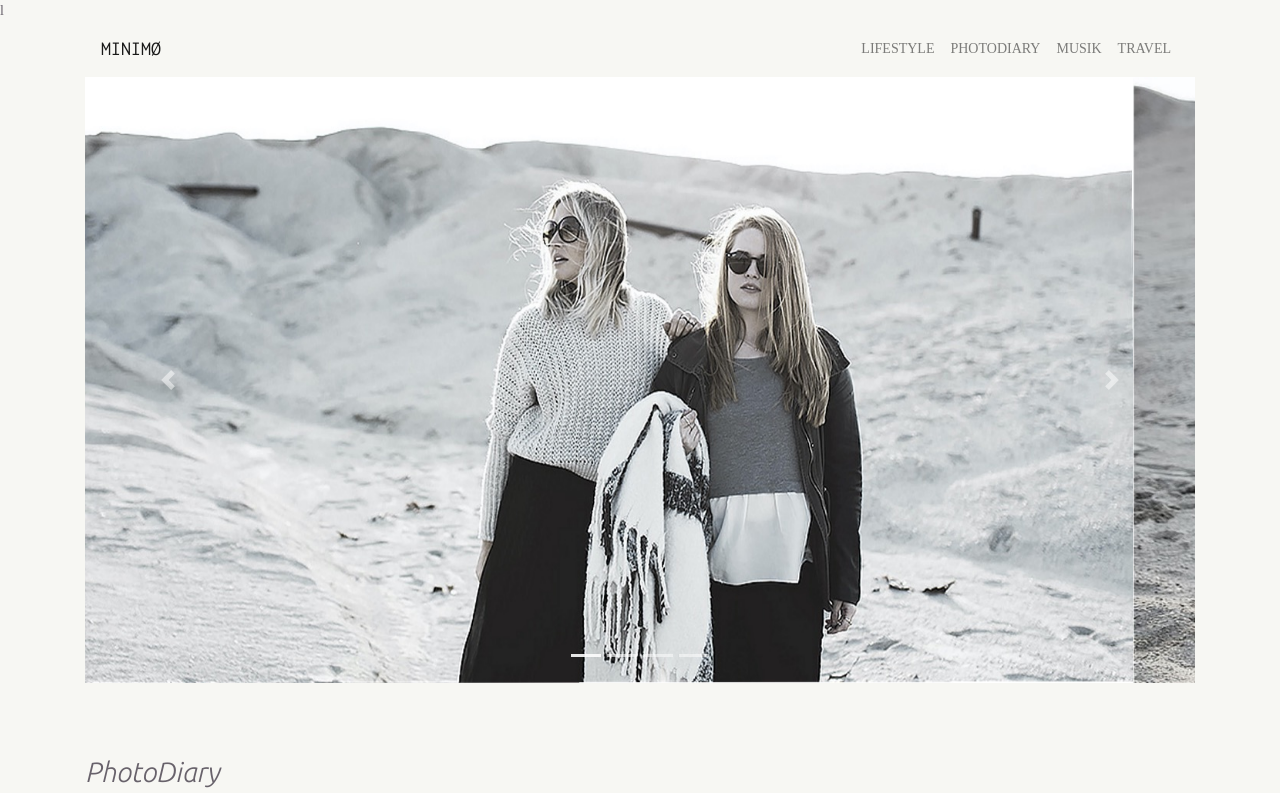
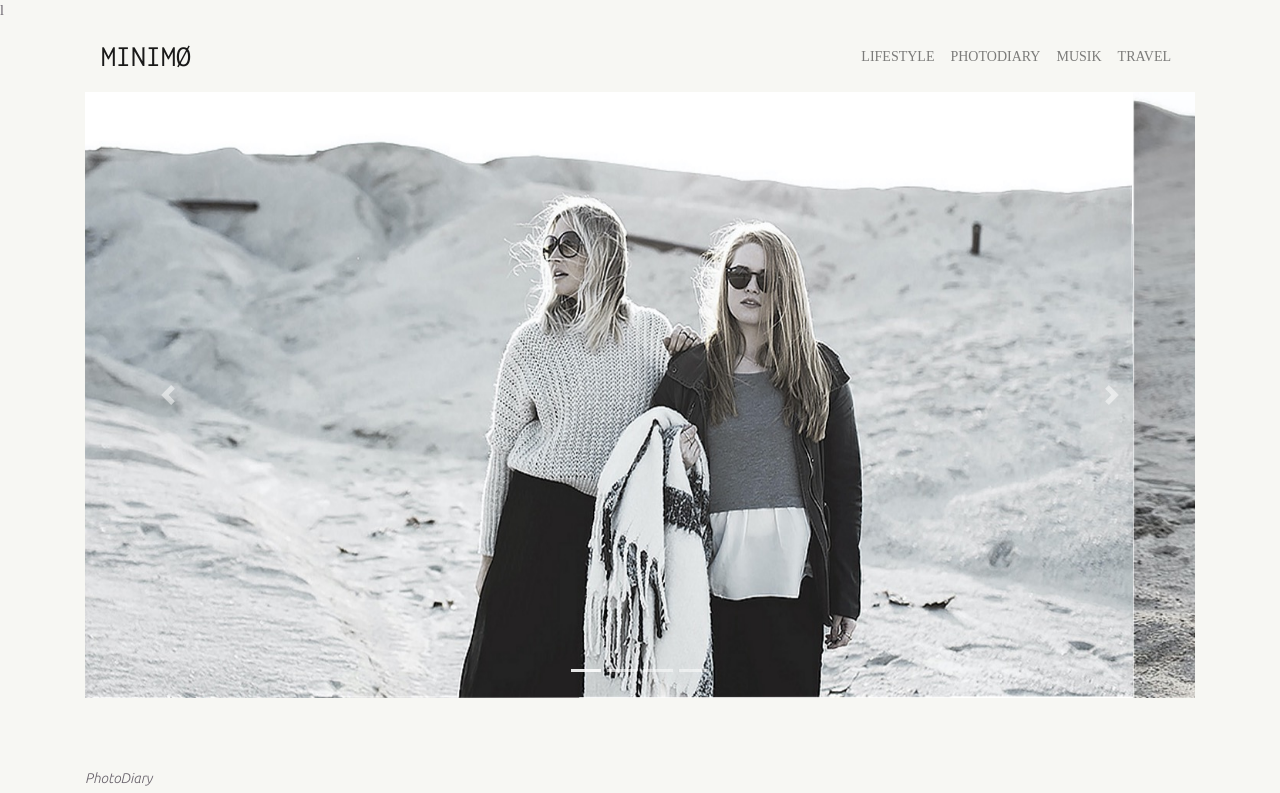
Before and after one commit to SofyaPim/BootstrapProject1, a plain HTML site: page index.html in a window 1280 px wide. Shown: the top 793 px of the page. Drawn offline with nearby package versions, Linux system fonts and the light colour scheme; a web font is replaced by a local one.

Commit message:
Update style.css

```diff
--- a/styles/style.css
+++ b/styles/style.css
@@ -30,7 +30,7 @@ p {
 
 .navbar-brand {
   font-family: 'Inconsolata', monospace;
-  font-style: 30px;
+  font-size: 30px;
   text-transform: uppercase;
 }
 
@@ -62,7 +62,7 @@ p {
 .post-category,
 .link-more {
   font-family: 'Ubuntu', sans-serif;
-  font-style: 14px;
+  font-size: 14px;
 }
 
 .grid-posts {
@@ -128,7 +128,7 @@ section .form-control input {
 footer {
   background-color: #e9e9db;
   padding: 7vh 0;
-  font-family: 'Bitstream Vera Serif Bold' serif;
+  font-family: 'Inconsolata' serif;
 }
 
 footer .fa-facebook {
```
